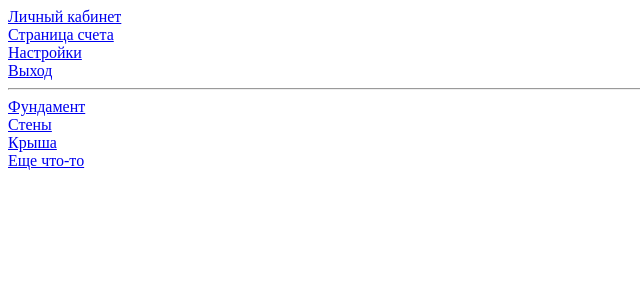
After one commit to StarodubtsevN/building_and_renovation, a PHP site: page /calculator/something/something_form.php in a window 1280 px wide. The commit adds this page. Shown: the top 300 px of the page, without its empty margins (0-640 px from the left). Run offline with PHP 8.4, Linux system fonts and the light colour scheme.

Commit message:
work_7.12.23

```diff
--- a/_partials/menus/global_menu.php
+++ b/_partials/menus/global_menu.php
@@ -1,17 +1,17 @@
 <?php
-require("../_partials/_header.php");
-require_once("../_partials/_helper.php");
+require("../../_partials/_header.php");
+require_once("../../_partials/_helper.php");
 ?>
 
 <body>
 <div class="option-window">
-    <div class="account">
-        <a href="<?= url('account/acc_form') ?>" class="account-text">Личный кабинет</a></div>
-    <div class="account">
-        <a href="<?= url('calculator/calc_form') ?>" class="account-text" type="button">Страница счета</a></div>
-    <div class="account">
-        <a href="<?= url('') ?>" class="account-text">Настройки </a></div>
-    <div class="account">
-        <a href="<?= url('auth/sig_form') ?>" class="account-text">Выход</a> </div>
+    <div class="menu">
+        <a href="<?= url('account/acc_form') ?>" class="menu-text">Личный кабинет</a></div>
+    <div class="menu">
+        <a href="<?= url('calculator/calc_form') ?>" class="menu-text" type="button">Страница счета</a></div>
+    <div class="menu">
+        <a href="<?= url('') ?>" class="menu-text">Настройки </a></div>
+    <div class="menu">
+        <a href="<?= url('auth/sig_form') ?>" class="menu-text">Выход</a> </div>
 </div>
 </body>
--- a/_partials/menus/menu_type_build.php
+++ b/_partials/menus/menu_type_build.php
@@ -1,21 +1,21 @@
 <?php
-require("../_partials/_header.php");
-require_once("../_partials/_helper.php");
+require("../../_partials/_header.php");
+require_once("../../_partials/_helper.php");
 ?>
 <!--меню перехода по типам постройки-->
 <body>
 <div class="optionWindow">
-    <div class="account">
-        <a href="<?= url('calculator/fund_proc') ?>" class="account-text">Фундамент</a>
+    <div class="menu">
+        <a href="<?= url('calculator/fund/fund_form') ?>" class="menu-text">Фундамент</a>
     </div>
     <div class="account">
-        <a href="<?= url('calculator/wall_proc') ?>" class="account-text" type="button">Стены</a>
+        <a href="<?= url('calculator/wall/wall_form') ?>" class="menu-text" type="button">Стены</a>
     </div>
     <div class="account">
-        <a href="<?= url('calculator/something_proc') ?>" class="account-text">Крыша</a>
+        <a href="<?= url('calculator/something/something_form') ?>" class="menu-text">Крыша</a>
     </div>
     <div class="account">
-        <a href="<?= url('calculator/something_proc') ?>" class="account-text">Еще что-то</a>
+        <a href="<?= url('calculator/something/something_form') ?>" class="menu-text">Еще что-то</a>
     </div>
 </div>
 </body>
--- /dev/null
+++ b/calculator/fund/fund_proc.php
@@ -0,0 +1 @@
+<?php
--- /dev/null
+++ b/calculator/something/something_form.php
@@ -0,0 +1,13 @@
+<?php
+require("../../_partials/_header.php");
+require_once("../../_partials/_helper.php");
+?>
+<title>Стараница счета остального</title>
+<body>
+<header> <?php include("../../_partials/menus/global_menu.php");?></header>
+<hr>
+<!-- отображение меню перехода по окнам -->
+<footer>
+    <?php include("../../_partials/menus/menu_type_build.php");?></footer>
+</body>
+</html>
--- a/calculator/something_proc.php
+++ /dev/null
@@ -1,2 +0,0 @@
-<?php
-echo 'реализовать еще что-то, пока черновой вариант :)';
```
Also changed, not shown: calculator/fund/fund_form.php (renamed from calculator/fund_proc.php, +26 -7 lines), calculator/wall/wall_form.php (renamed from calculator/wall_proc.php, +4 -4 lines), _partials/menus/menu_tipe_fund.php (deleted).
